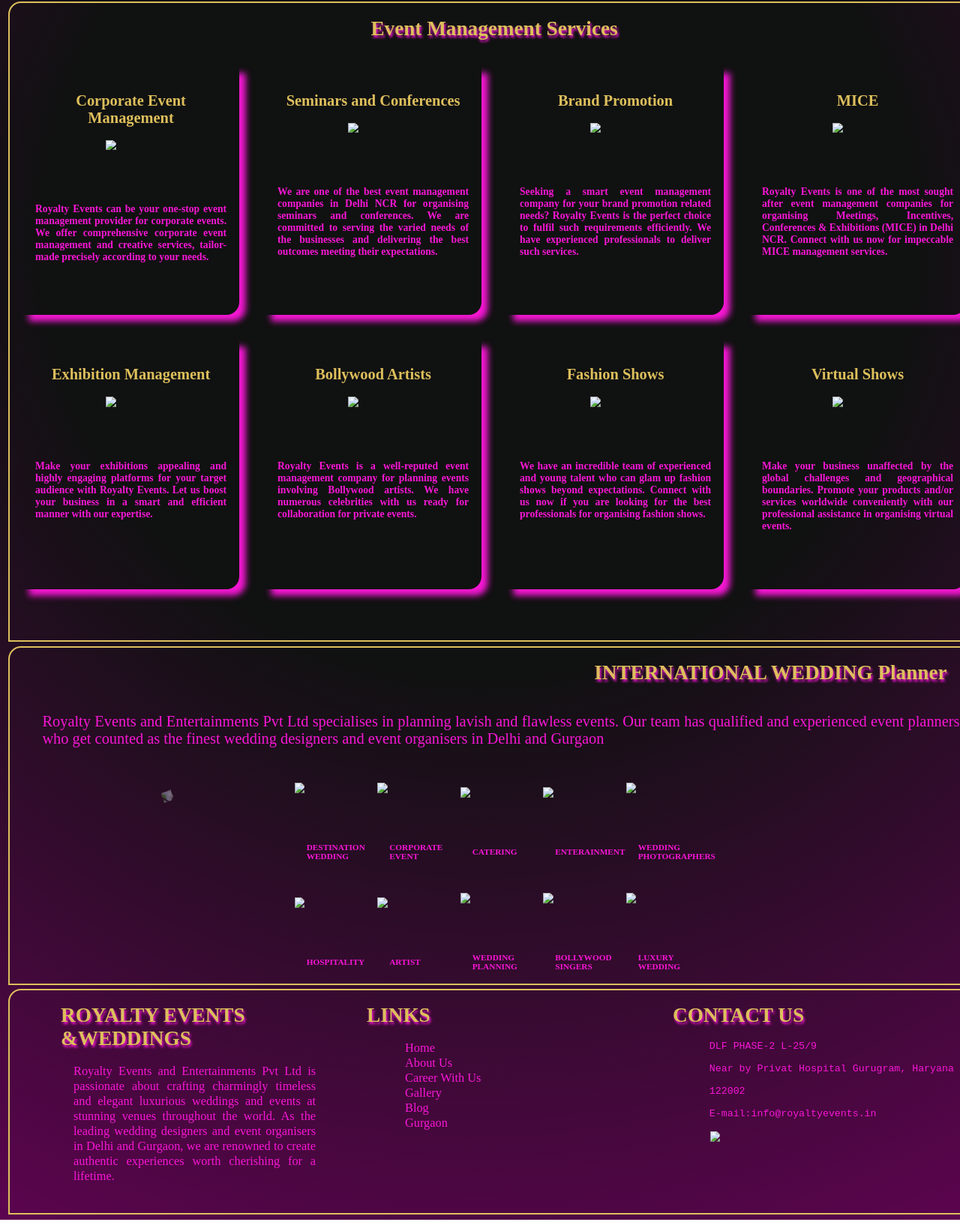
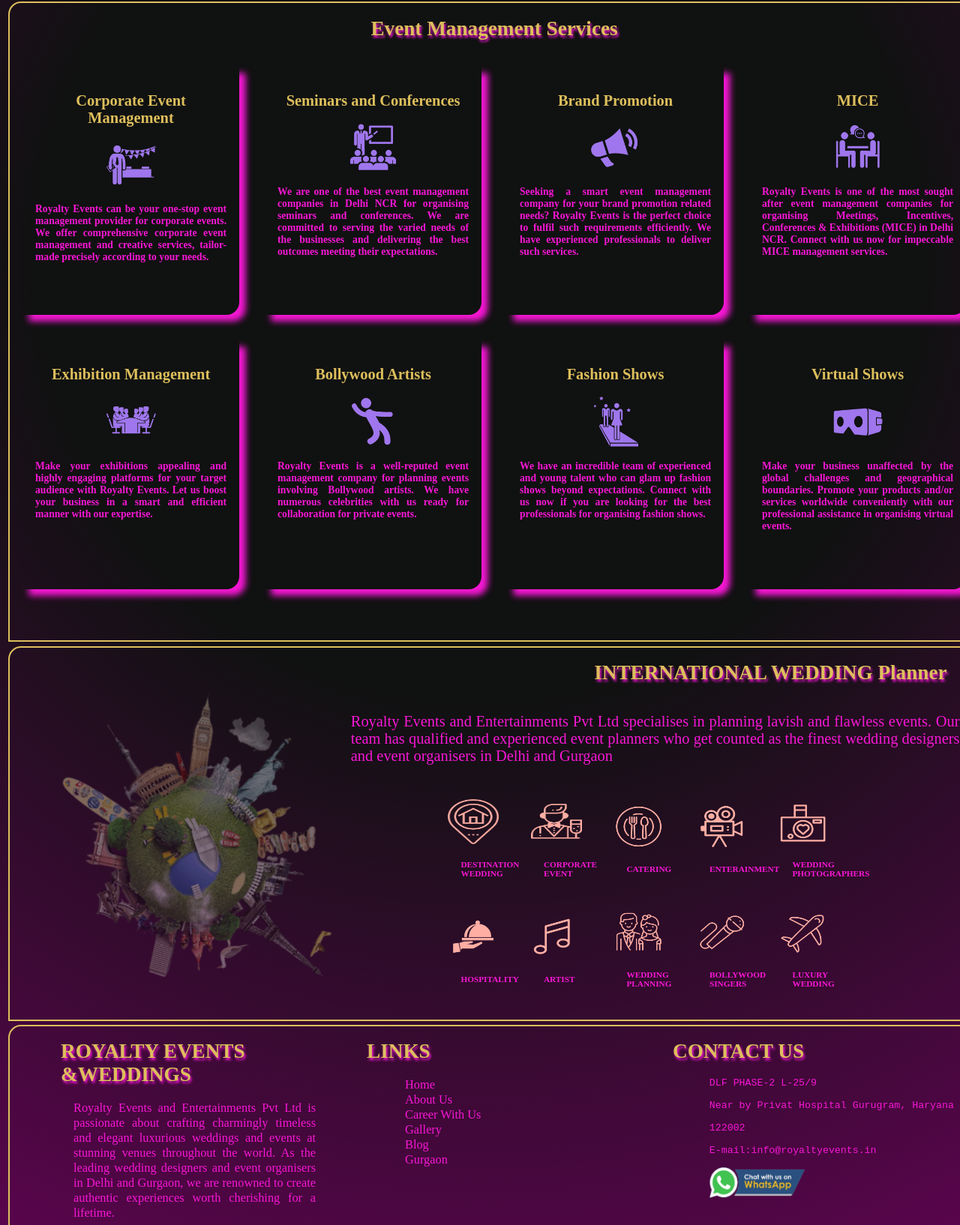
Before and after one commit to Sujata1808/Royalty-Website, a plain HTML site: page index.html in a window 1280 px wide. Shown: the part 986-2620 px from the top of the page at 75% size. Drawn offline with Linux system fonts and the light colour scheme.

Commit message:
Url fix again.

```diff
--- a/index.html
+++ b/index.html
@@ -32,7 +32,7 @@
 <img src="Images/event 2 (1).jpg">
 </div>
 <div class="image">
-<img src="Image/event 3.jpg">
+<img src="Images/event 3.jpg">
 </div>
 </div>
 <div class="header2">
@@ -67,45 +67,45 @@
   <div class="part1box-8">
   <div class="box-8">
     <h2>Corporate Event Management</h2>
-    <img src="Image/corporate.png">
+    <img src="Images/corporate.png">
     <p>Royalty Events can be your one-stop event management provider for corporate events. We offer comprehensive corporate event management and creative services, tailor-made precisely according to your needs.</p>
   </div>
   <div class="box-8">
     <h2>Seminars and Conferences</h2>
-    <img src="Image/seminar.png">
+    <img src="Images/seminar.png">
     <p>We are one of the best event management companies in Delhi NCR for organising seminars and conferences. We are committed to serving the varied needs of the businesses and delivering the best outcomes meeting their expectations.
     </p>
   </div>
   <div class="box-8">
     <h2>Brand Promotion</h2>
-    <img src="Image/brand.png">
+    <img src="Images/brand.png">
     <p>Seeking a smart event management company for your brand promotion related needs? Royalty Events is the perfect choice to fulfil such requirements efficiently. We have experienced professionals to deliver such services.</p>
   </div>
   <div class="box-8">
     <h2>MICE</h2>
-    <img src="Image/meeting.png">
+    <img src="Images/meeting.png">
     <p>Royalty Events is one of the most sought after event management companies for organising Meetings, Incentives, Conferences & Exhibitions (MICE) in Delhi NCR. Connect with us now for impeccable MICE management services.</p>
   </div>
   </div>
   <div class="part2box-8">
   <div class="box-8">
     <h2>Exhibition Management</h2>
-    <img src="Image/management.png">
+    <img src="Images/management.png">
     <p>Make your exhibitions appealing and highly engaging platforms for your target audience with Royalty Events. Let us boost your business in a smart and efficient manner with our expertise.</p>
   </div>
   <div class="box-8">
     <h2>Bollywood Artists</h2>
-    <img src="Image/artist (1).png">
+    <img src="Images/artist (1).png">
     <p>Royalty Events is a well-reputed event management company for planning events involving Bollywood artists. We have numerous celebrities with us ready for collaboration for private events.</p>
   </div>
   <div class="box-8">
     <h2>Fashion Shows</h2>
-    <img src="Image/feshion.png">
+    <img src="Images/feshion.png">
     <p>We have an incredible team of experienced and young talent who can glam up fashion shows beyond expectations. Connect with us now if you are looking for the best professionals for organising fashion shows.</p>
   </div>
   <div class="box-8">
     <h2>Virtual Shows</h2>
-    <img src="Image/vir.png">
+    <img src="Images/vir.png">
     <p>Make your business unaffected by the global challenges and geographical boundaries. Promote your products and/or services worldwide conveniently with our professional assistance in organising virtual events.</p>
   </div>
   </div>
@@ -114,52 +114,52 @@
  <h1>INTERNATIONAL WEDDING Planner</h1>
 <div class="container">
   <div class="globe">
-   <img src="Image/globe.png">
+   <img src="Images/globe.png">
   </div>
   <div class="para">
    <p>Royalty Events and Entertainments Pvt Ltd specialises in planning lavish and flawless events. Our team has qualified and experienced event planners who get counted as the finest wedding designers and event organisers in Delhi and Gurgaon</p>
    <div class="list">
     <div class="list1">
      <div class="box10">
-      <img src="Image/destination wedding.png">
+      <img src="Images/destination wedding.png">
       <h5>DESTINATION WEDDING</h5>
      </div>
      <div class="box10">
-      <img src="Image/waiter.png">
+      <img src="Images/waiter.png">
       <h5>CORPORATE EVENT</h5>
      </div>
      <div class="box10">
-      <img src="Image/catering.png">
+      <img src="Images/catering.png">
       <h5>CATERING</h5>
      </div>
      <div class="box10">
-      <img src="Image/entertainment.png">
+      <img src="Images/entertainment.png">
       <h5>ENTERAINMENT</h5>
      </div>
      <div class="box10">
-      <img src="Image/photographer.png">
+      <img src="Images/photographer.png">
       <h5>WEDDING PHOTOGRAPHERS</h5>
      </div>
     </div>
     <div class="list2">
      <div class="box10">
-       <img src="Image/hospitality.png">
+       <img src="Images/hospitality.png">
        <h5>HOSPITALITY</h5>
      </div>
      <div class="box10">
-       <img src="Image/artist.png">
+       <img src="Images/artist.png">
        <h5>ARTIST</h5>
      </div>
      <div class="box10">
-       <img src="Image/wedding_planning.png">
+       <img src="Images/wedding_planning.png">
        <h5>WEDDING PLANNING</h5>
      </div>
      <div class="box10">
-       <img src="Image/singer.png">
+       <img src="Images/singer.png">
        <h5>BOLLYWOOD SINGERS</h5>
      </div>
      <div class="box10">
-       <img src="Image/luxury_wedding.png">
+       <img src="Images/luxury_wedding.png">
        <h5>LUXURY WEDDING</h5>
      </div>
     </div>
@@ -194,7 +194,7 @@
 
     E-mail:info@royaltyevents.in
 
-    <img src="Image/w-chat.png" width="150px" height="50px">
+    <img src="Images/w-chat.png" width="150px" height="50px">
   </pre>
  </div>
 </div>
```
